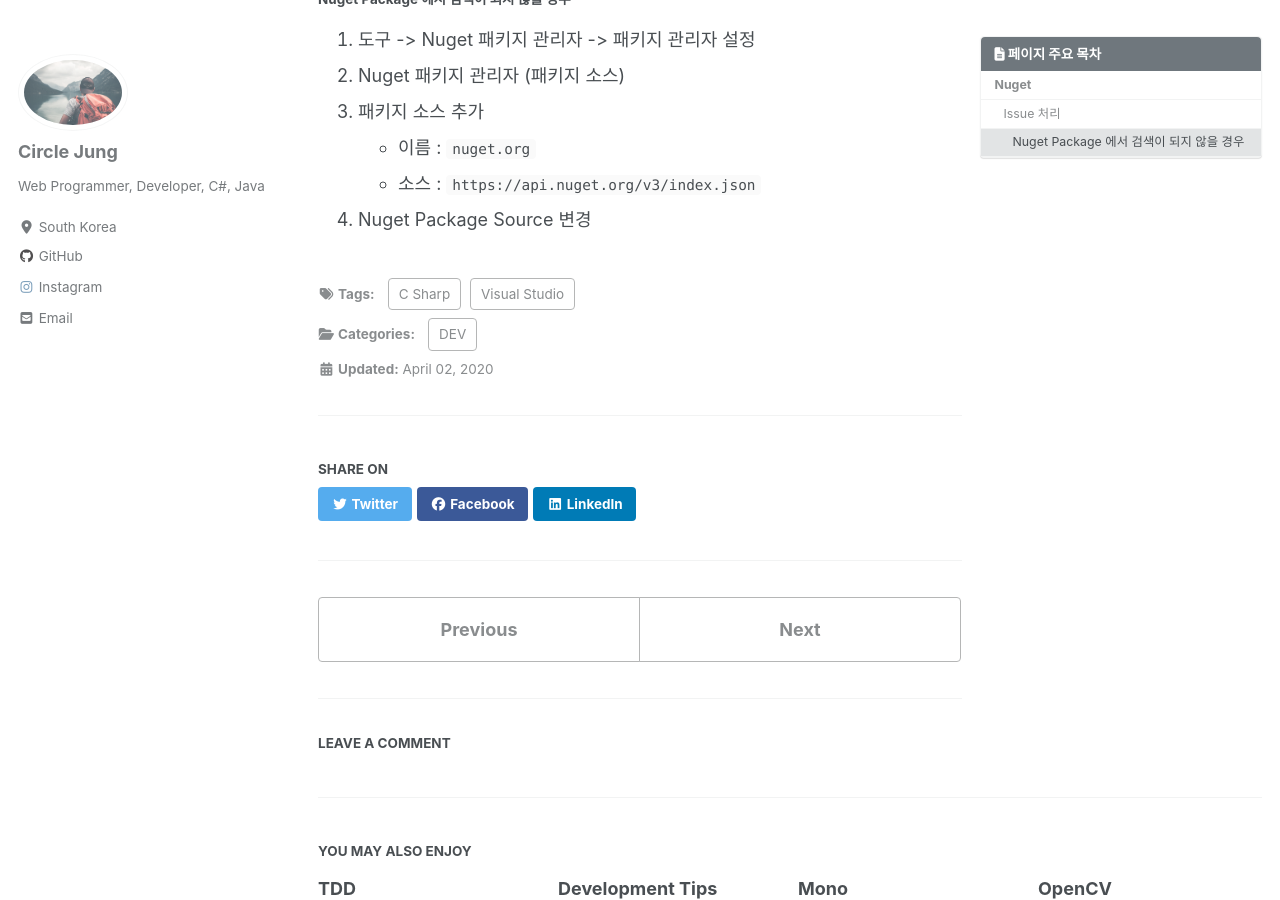
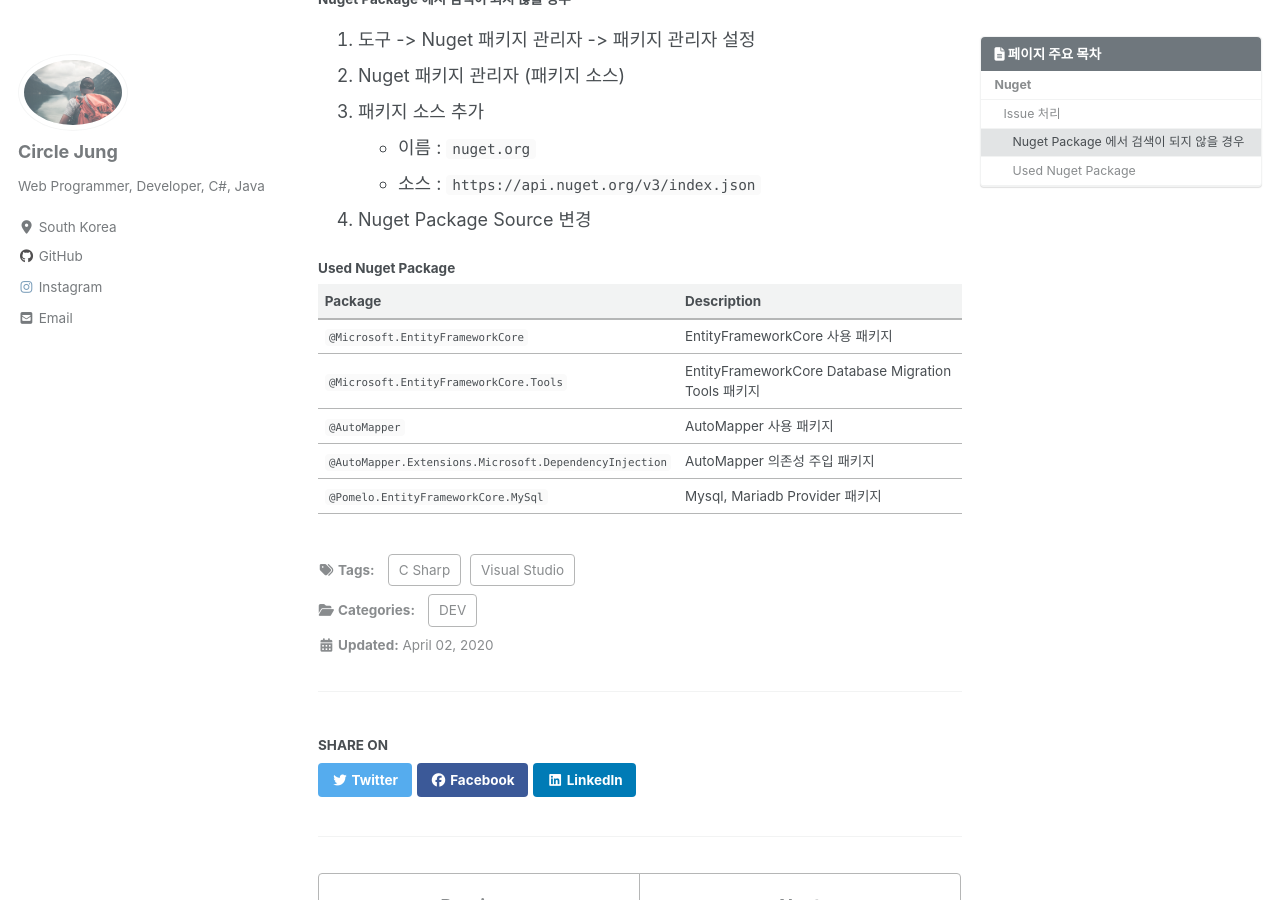
Before and after one commit to jwh0124/jwh0124.github.io, a Jekyll site: the page built from _posts/2020-04-02-nuget.md, in a window 1280 px wide and 900 px high, scrolled down 333 px. Built offline with Jekyll 4.4.1, drawn with Linux system fonts in a browser that asks for light colours; cached includes are drawn as plain includes; nearby versions of some CDN libraries; comment, search, counter and statistics services are not loaded; some of the changed text lies outside the part shown.

```diff
--- a/_posts/2020-04-02-nuget.md
+++ b/_posts/2020-04-02-nuget.md
@@ -26,3 +26,13 @@ last_modified_at: 2020-04-02T12:30:00
     * 이름 : `nuget.org`
     * 소스 : `https://api.nuget.org/v3/index.json`
 4. Nuget Package Source 변경
+
+#### Used Nuget Package ####
+
+| Package | Description |
+| :--- | :--------------------------------------------------------- |
+| `@Microsoft.EntityFrameworkCore` | EntityFrameworkCore 사용 패키지 |
+| `@Microsoft.EntityFrameworkCore.Tools` | EntityFrameworkCore Database Migration Tools 패키지 |
+| `@AutoMapper` | AutoMapper 사용 패키지 |
+| `@AutoMapper.Extensions.Microsoft.DependencyInjection` | AutoMapper 의존성 주입 패키지 |
+| `@Pomelo.EntityFrameworkCore.MySql` | Mysql, Mariadb Provider 패키지 |
```
Also changed, not shown: _posts/2020-06-02-annotation_dotnet.md (added, +26 -0 lines), _posts/2020-06-02-db_connect_dotnet.md (added, +27 -0 lines).
